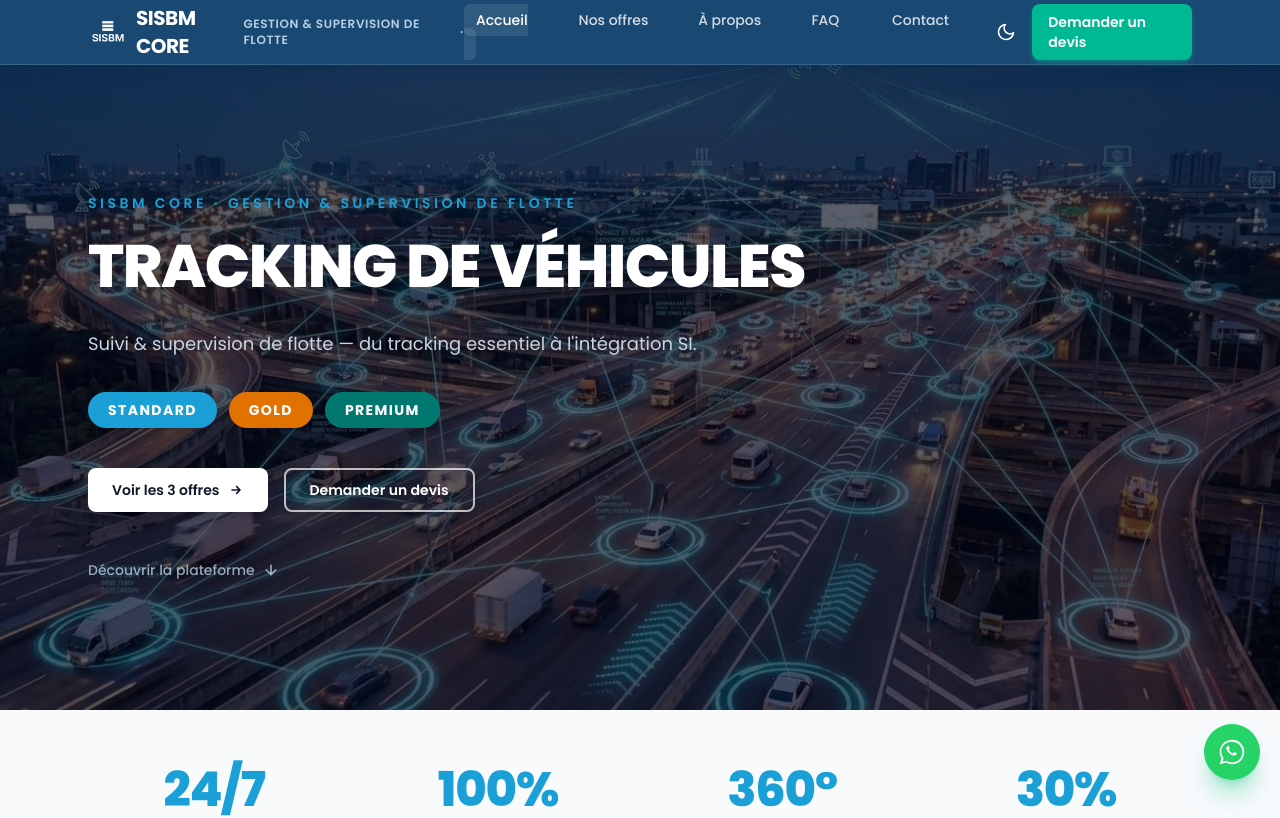
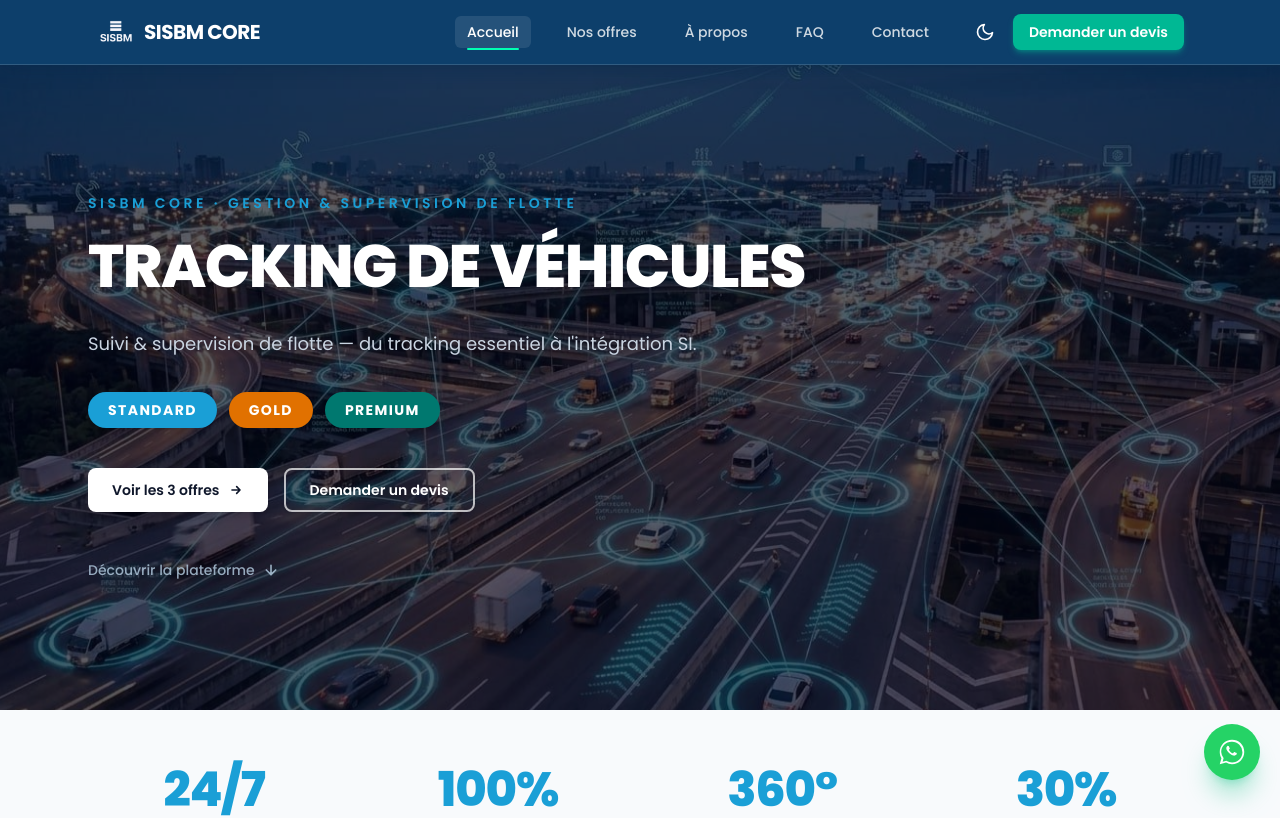
Before and after one commit to Jardel-bot888/site_sisbm_v00, a Next.js app: page / in a window 1280 px wide. Shown: the top 818 px of the page. Built offline with nearby package versions, Linux system fonts and the light colour scheme.

Commit message:
fix(navbar): retirer backdrop-blur et sous-titre pour stabiliser le rendu en prod

```diff
--- a/src/components/Navbar.tsx
+++ b/src/components/Navbar.tsx
@@ -12,9 +12,9 @@ export default function Navbar() {
   const [menuOpen, setMenuOpen] = useState(false);
 
   return (
-    <header className="sticky top-0 z-50 border-b border-white/15 bg-blue-900/95 shadow-lg shadow-blue-950/30 backdrop-blur-md">
-      <nav className="mx-auto flex h-16 max-w-6xl items-center justify-between px-4 sm:px-6">
-        <Link href="/" className="flex items-center gap-2">
+    <header className="sticky top-0 z-50 isolate border-b border-white/15 bg-blue-900 shadow-lg shadow-blue-950/30">
+      <nav className="mx-auto flex h-16 max-w-6xl items-center justify-between gap-4 px-3 sm:px-6 lg:px-8">
+        <Link href="/" className="flex shrink-0 items-center gap-2">
           <Image
             src={media.logo}
             alt={`Logo ${siteConfig.company}`}
@@ -25,16 +25,11 @@ export default function Navbar() {
           <span className="text-xl font-bold tracking-tight text-white">
             {siteConfig.name}
           </span>
+
         </Link>
 
-        {/* Sous-titre produit */}
-        <span className="hidden items-center gap-1 text-xs font-semibold uppercase tracking-wider text-blue-200 xl:flex">
-          <span>{siteConfig.subtitle}</span>
-          <span aria-hidden>·</span>
-        </span>
-
         {/* Menu desktop */}
-        <ul className="hidden items-center gap-8 md:flex">
+        <ul className="hidden items-center gap-6 lg:flex">
           {navLinks.map((link) => {
             const isActive =
               link.href === "/"
```
